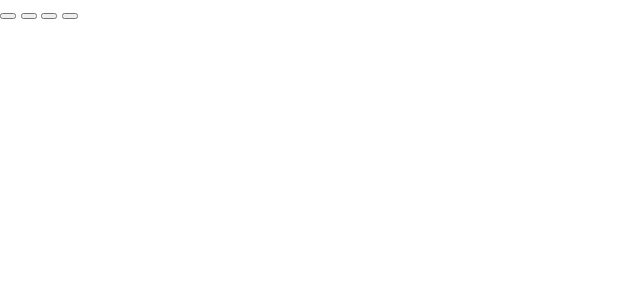
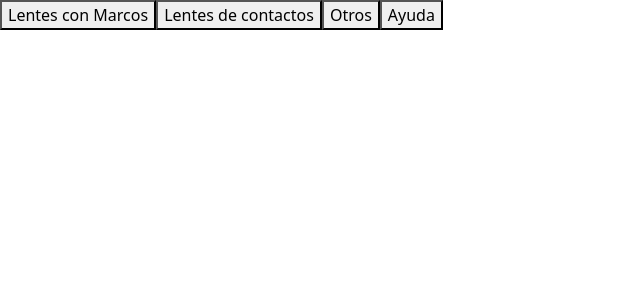
Before and after one commit to zille1805/Optica-app, a React (Create React App) app: page / in a window 1280 px wide. Shown: the top 300 px of the page, without its empty margins (0-640 px from the left). Built offline with nearby package versions, Linux system fonts and the light colour scheme.

Commit message:
botones listos

```diff
--- a/src/App.css
+++ b/src/App.css
@@ -1,3 +1,3 @@
-.button{
+.Button2{
   background-color: aquamarine;
 }
--- a/src/componentes/NavBar.js
+++ b/src/componentes/NavBar.js
@@ -1,14 +1,14 @@
 
-import Button from './button'
+import button from './button'
 
 
 export default function NavBar(){
     return(
         <>
-        <Button text= "Lentes con Marcos" />
-        <Button text= "Lentes de contactos"/>
-        <Button text= "Otros" />
-        <Button text= "Ayuda"/>
+        <button >Lentes con Marcos</button>
+        <button >Lentes de contactos</button>
+        <button >Otros</button>
+        <button >Ayuda</button>
         </>
     )
 }
--- a/src/componentes/button.js
+++ b/src/componentes/button.js
@@ -1,7 +1,8 @@
 
 import Button from 'react-bootstrap/Button'
+import 'bootstrap/dist/css/bootstrap.min.css'
 
-export default function Boton (props){
+export default function button (props){
     return(
         <>
         <Button variant="primary"></Button>{' '}
```
